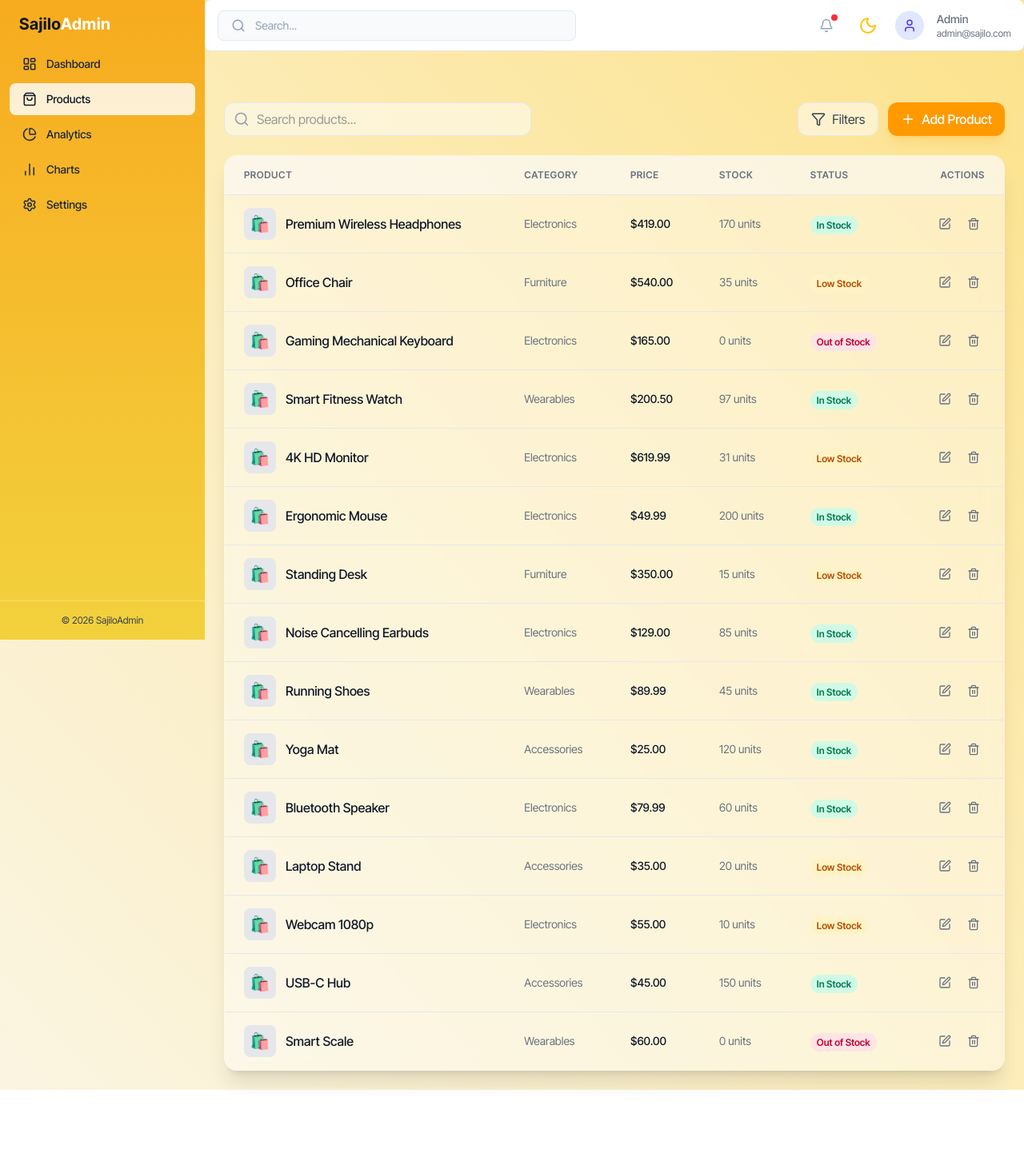
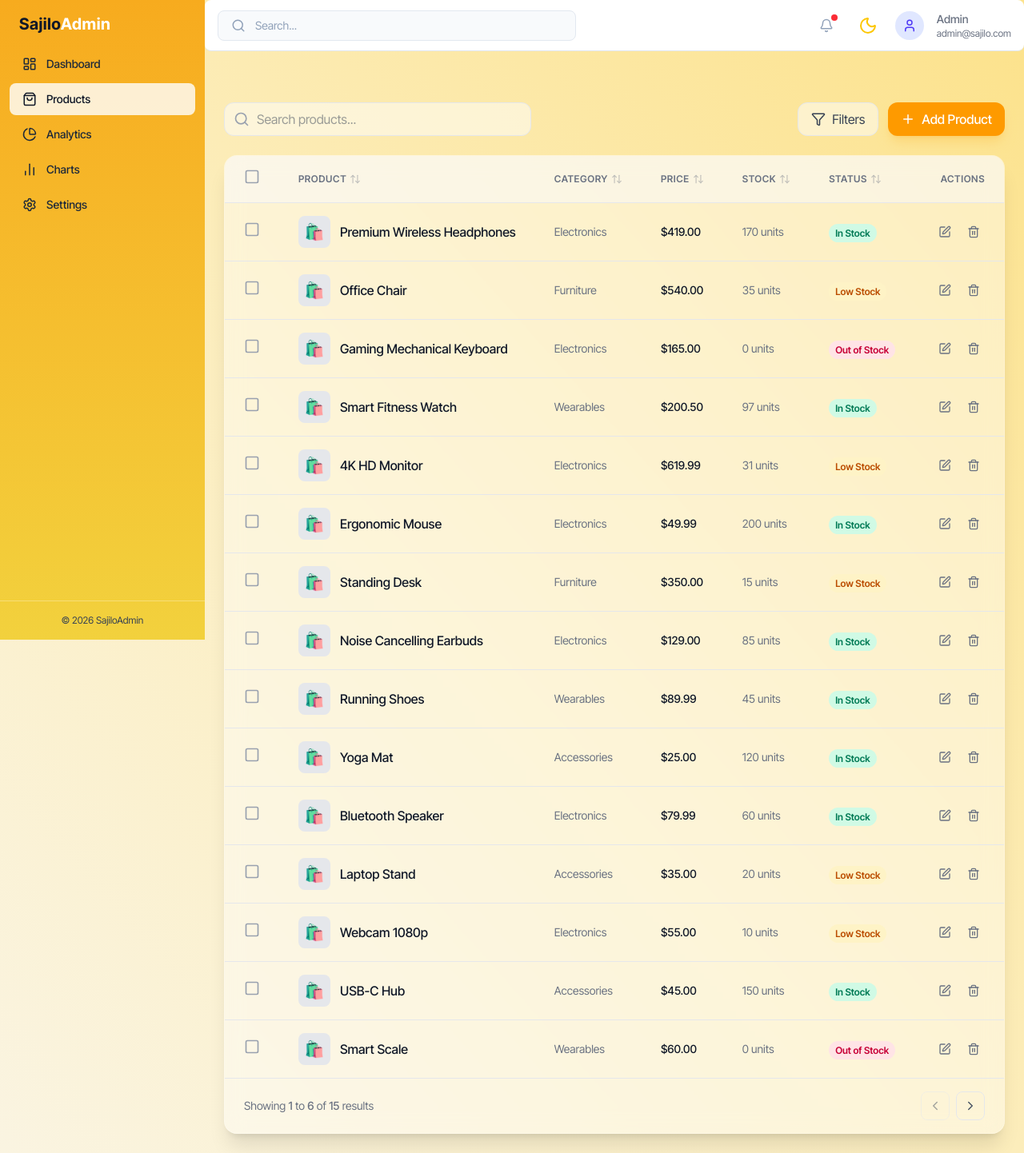
Before and after one commit to bijayjha2025/SajiloAdmin, a React (Vite) app: page /products in a window 1280 px wide. Shown: the whole page at 80% size. Before the commit the page ends 1363 px from the top, so only its background shows below. Built offline with nearby package versions, Linux system fonts and the light colour scheme; sample sign-in values are in the browser's storage; a web font is replaced by a local one.

Commit message:
product page enhancement

```diff
--- a/src/Pages/Products.jsx
+++ b/src/Pages/Products.jsx
@@ -1,7 +1,7 @@
 import GlassCard from "../Components/GlassCard";
 import { useState } from "react";
 import { productsData as initialProducts } from "../Data/mockData";
-import { Search, Filter, Plus, Edit, Trash2, Save } from "lucide-react";
+import { Search, Filter, Plus, Edit, Trash2, Save, ChevronLeft, ChevronRight, ArrowUpDown, CheckSquare, Square } from "lucide-react";
 import { useToast } from "../Context/ToastContext";
 import Modal from "../Components/Modal";
 
@@ -12,6 +12,11 @@ const Products =() =>{
 
  const [isModalOpen, setIsModalOpen] = useState(false);
  const [editingProduct, setEditingProduct] = useState(null);
+
+ const [sortConfig, setSortConfig] = useState({ key: null, direction: 'asc' });
+ const [selectedItems, setSelectedItems] = useState([]);
+ const [currentPage, setCurrentPage] = useState(1);
+ const itemsPerPage = 6;
 
  const [formData, setFormData] = useState({
   name: "",
@@ -24,6 +29,64 @@ const Products =() =>{
  const filteredProducts = products.filter(product =>
     product.name.toLowerCase().includes(searchTerm.toLowerCase()) || product.category.toLowerCase().includes(searchTerm.toLowerCase())
  );
+
+ const sortedProducts = [...filteredProducts].sort((a, b) => {
+    if (!sortConfig.key) return 0;
+
+    let aValue = a[sortConfig.key];
+    let bValue = b[sortConfig.key];
+
+    if (typeof aValue === 'string') {
+      aValue = aValue.toLowerCase();
+      bValue = bValue.toLowerCase();
+    }
+
+    if (aValue < bValue) {
+      return sortConfig.direction === 'asc' ? -1 : 1;
+    }
+    if (aValue > bValue) {
+      return sortConfig.direction === 'asc' ? 1 : -1;
+    }
+    return 0;
+  });
+
+  const totalPages = Math.ceil(sortedProducts.length / itemsPerPage);
+  const paginatedProducts = sortedProducts.slice(
+    (currentPage - 1) * itemsPerPage,
+    currentPage * itemsPerPage
+  );
+
+  const handleSort = (key) => {
+    let direction = 'asc';
+    if (sortConfig.key === key && sortConfig.direction === 'asc') {
+      direction = 'desc';
+    }
+    setSortConfig({ key, direction });
+  };
+
+  const toggleSelectAll = () => {
+    if (selectedItems.length === paginatedProducts.length) {
+      setSelectedItems([]);
+    } else {
+      setSelectedItems(paginatedProducts.map(p => p.id));
+    }
+  };
+
+  const toggleSelect = (id) => {
+    if (selectedItems.includes(id)) {
+      setSelectedItems(selectedItems.filter(item => item !== id));
+    } else {
+      setSelectedItems([...selectedItems, id]);
+    }
+  };
+
+  const handleBulkDelete = () => {
+    if (window.confirm(`Are you sure you want to delete ${selectedItems.length} items?`)) {
+      setProducts(products.filter(p => !selectedItems.includes(p.id)));
+      setSelectedItems([]);
+      addToast(`${selectedItems.length} products deleted successfully`, "success");
+    }
+  };
 
  const handleOpenModal = (product = null) => {
   if (product) {
@@ -66,9 +129,20 @@ const Products =() =>{
  <div className="space-y-6">
   <div className="flex flex-col md:flex-row justify-between items-center gap-4">
    <div className="relative w-full md:w-96">
+    <div className="flex items-center gap-2">
+    {selectedItems.length > 0 && (
+     <button onClick={handleBulkDelete} className="p-2 rounded-lg text-gray-500 hover:text-rose-500 hover:bg-rose-50 dark:hover:bg-rose-500/10 transition-colors flex items-center gap-2">
+      <Trash2 size={18} />
+      <span>Delete({selectedItems.length})</span>
+     </button>
+     )}
+
+    <div className="relative w-full">
     <Search className='absolute left-3 top-1/2 -translate-y-1/2 text-gray-400' size={20} />
 
     <input type="text" placeholder="Search products..." className="w-full pl-10 pr-4 py-2 rounded-xl bg-white/50 dark:bg-slate-800/50 border border-gray-200 dark:border-gray-700 outline-none focus:ring-2 focus:ring-amber-400/50 transition-all text-gray-700 dark:text-gray-200" value={searchTerm} onChange={(e) => setSearchTerm(e.target.value)} />
+   </div>
+   </div>
    </div>
 
    <div className="flex gap-3 w-full md:w-auto">
@@ -89,19 +163,43 @@ const Products =() =>{
    <div className="overflow-x-auto">
     <table className="w-full">
      <thead className='bg-gray-50/50 dark:bg-slate-800/50 border-b border-gray-200 dark:border-gray-700'>
-      <tr>
-       <th className='px-6 py-4 text-left text-xs font-semibold text-gray-500 dark:text-gray-400 uppercase tracking-wider'>Product</th>
-       <th className='px-6 py-4 text-left text-xs font-semibold text-gray-500 dark:text-gray-400 uppercase tracking-wider'>Category</th>
-       <th className='px-6 py-4 text-left text-xs font-semibold text-gray-500 dark:text-gray-400 uppercase tracking-wider'>Price</th>
-       <th className='px-6 py-4 text-left text-xs font-semibold text-gray-500 dark:text-gray-400 uppercase tracking-wider'>Stock</th>
-       <th className='px-6 py-4 text-left text-xs font-semibold text-gray-500 dark:text-gray-400 uppercase tracking-wider'>Status</th>
-       <th className='px-6 py-4 text-right text-xs font-semibold text-gray-500 dark:text-gray-400 uppercase tracking-wider'>Actions</th>
-      </tr>
+
+     <tr>
+     <th className="px-6 py-4">
+      <button onClick={toggleSelectAll} className="text-gray-400 hover:text-amber-500 transition-colors">
+       {selectedItems.length === paginatedProducts.length && paginatedProducts.length > 0 ? <CheckSquare size={20} className="text-amber-500" /> : <Square size={20} />}
+      </button>
+     </th>
+
+     {[
+      { key: 'name', label: 'Product' },
+      { key: 'category', label: 'Category' },
+      { key: 'price', label: 'Price' },
+      { key: 'stock', label: 'Stock' },
+      { key: 'status', label: 'Status' }
+      ].map((col) => (
+
+       <th key={col.key} className='px-6 py-4 text-left text-xs font-semibold text-gray-500 dark:text-gray-400 uppercase tracking-wider cursor-pointer hover:bg-gray-100 dark:hover:bg-white/5 transition-colors' onClick={() => handleSort(col.key)}>
+       <div className="flex items-center gap-1">
+        {col.label}
+        <ArrowUpDown size={14} className={`transition-opacity ${sortConfig.key === col.key ? 'opacity-100 text-amber-500' : 'opacity-40'}`} />
+       </div>
+      </th>
+      ))}
+     <th className='px-6 py-4 text-right text-xs font-semibold text-gray-500 dark:text-gray-400 uppercase tracking-wider'>Actions</th>
+     </tr>
      </thead>
 
      <tbody className="divide-y divide-gray-200 dark:divide-gray-700">
       {filteredProducts.map((product) => (
-       <tr key={product.id} className="'hover:bg-amber-50/50 dark:hover:bg-white/5 transition-colors">
+       <tr key={product.id} className={`hover:bg-amber-50/50 dark:hover:bg-white/5 transition-colors ${selectedItems.includes(product.id) ? 'bg-amber-50/30 dark:bg-amber-500/5' : ''}`}>
+
+        <td className="px-6 py-4">
+         <button onClick={() => toggleSelect(product.id)} className="text-gray-400 hover:text-amber-500 transition-colors">
+          {selectedItems.includes(product.id) ? <CheckSquare size={20} className="text-amber-500" /> : <Square size={20} />}
+         </button>
+        </td>
+
         <td className='px-6 py-4 whitespace-nowrap'>
          <div className='flex items-center gap-3'>
           <div className='h-10 w-10 rounded-lg bg-gray-200 dark:bg-slate-700 flex items-center justify-center text-xl'>🛍️
@@ -139,7 +237,23 @@ const Products =() =>{
      </tbody>
      </table>
     </div>
-    </GlassCard>
+
+    <div className="px-6 py-4 border-t border-gray-200 dark:border-gray-700 flex items-center justify-between">
+     <p className="text-sm text-gray-500 dark:text-gray-400">
+      Showing <span className="font-medium">{(currentPage - 1) * itemsPerPage + 1}</span> to <span className="font-medium">{Math.min(currentPage * itemsPerPage, sortedProducts.length)}</span> of <span className="font-medium">{sortedProducts.length}</span> results
+     </p>
+
+    <div className="flex items-center gap-2">
+     <button onClick={() => setCurrentPage(prev => Math.max(prev - 1, 1))} disabled={currentPage === 1} className="p-2 rounded-lg border border-gray-200 dark:border-gray-700 text-gray-600 dark:text-gray-400 hover:bg-gray-50 dark:hover:bg-white/5 disabled:opacity-50 disabled:cursor-not-allowed transition-colors">
+      <ChevronLeft size={18} />
+     </button>
+
+     <button onClick={() => setCurrentPage(prev => Math.min(prev + 1, totalPages))} disabled={currentPage === totalPages} className="p-2 rounded-lg border border-gray-200 dark:border-gray-700 text-gray-600 dark:text-gray-400 hover:bg-gray-50 dark:hover:bg-white/5 disabled:opacity-50 disabled:cursor-not-allowed transition-colors">
+      <ChevronRight size={18} />
+     </button>
+     </div>
+    </div>
+   </GlassCard>
 
     <Modal isOpen={isModalOpen} onClose={() => setIsModalOpen(false)} title={editingProduct ? "Edit Product" : "Add New Product"}>
      <form onSubmit={handleSubmit} className="space-y-4">
```
